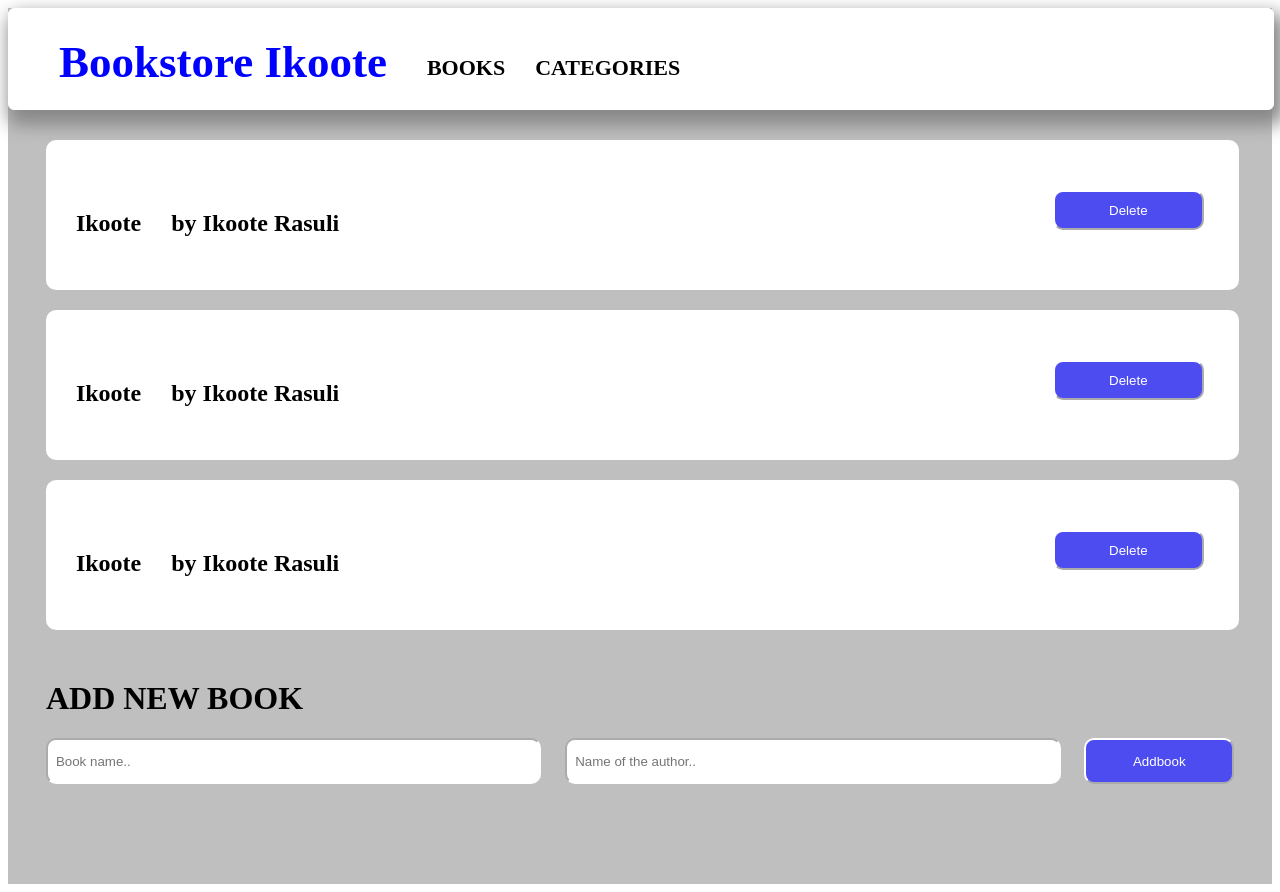
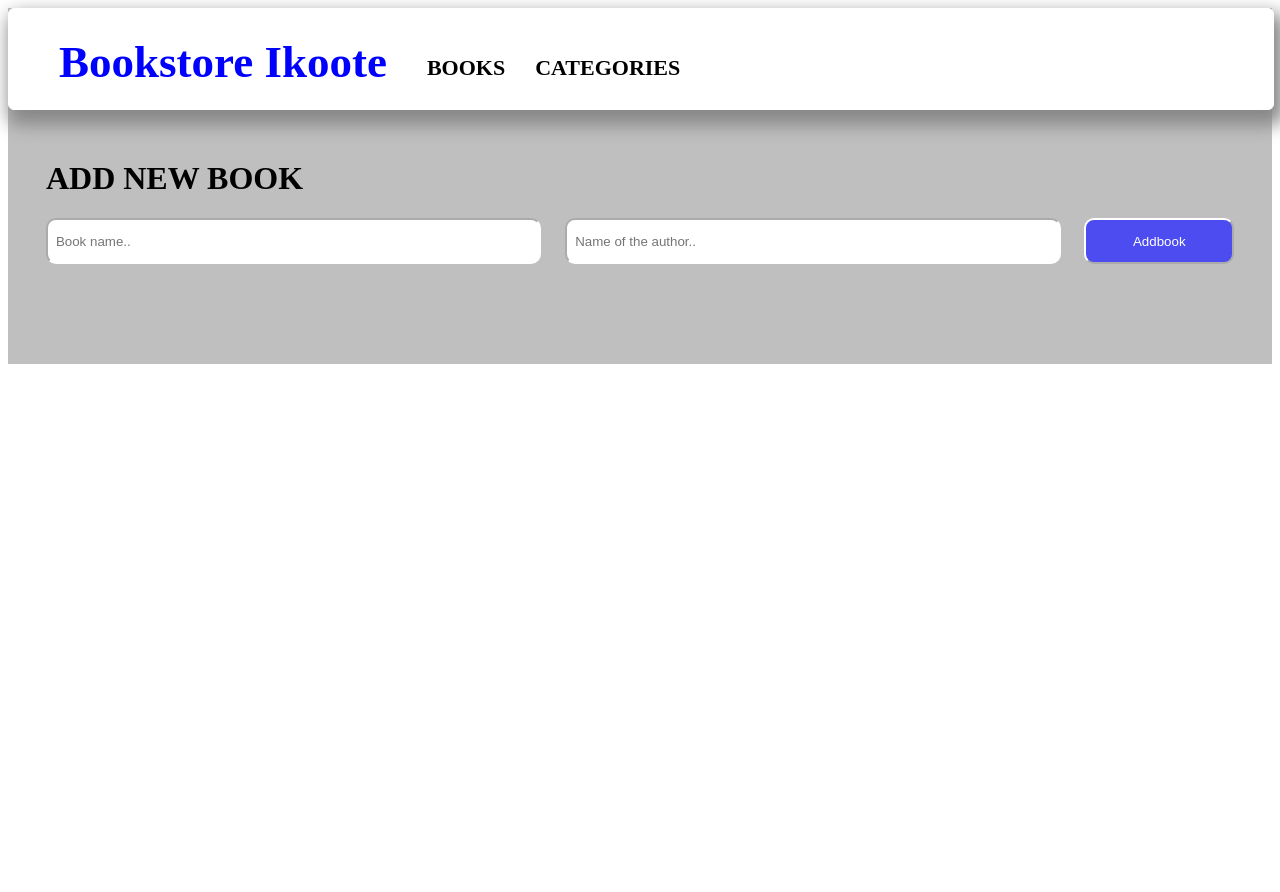
Before and after one commit to ikoote1/bookstore, a React (Create React App) app: page / in a window 1280 px wide. After the commit the page ends 800 px from the top, so only its background shows below. Built offline with nearby package versions, Linux system fonts and the light colour scheme.

Commit message:
working on functionarity

```diff
--- a/src/components/Books.js
+++ b/src/components/Books.js
@@ -1,33 +1,13 @@
+import React from 'react';
 import { useDispatch } from 'react-redux';
-import { removeBook, addBook } from '../redux/books/booksSlice';
+import { addBook } from '../redux/books/booksSlice';
+import book from './book';
 
 const Books = () => {
   const dispatch = useDispatch();
   return (
     <div>
-      <div className="books">
-        <div className="book" id="1">
-          <div>
-            <h2>Ikoote</h2>
-            <h2> by   Ikoote Rasuli</h2>
-          </div>
-          <button type="button" onClick={() => { dispatch(removeBook()); }}>Delete</button>
-        </div>
-        <div className="book" id="2">
-          <div>
-            <h2>Ikoote</h2>
-            <h2> by   Ikoote Rasuli</h2>
-          </div>
-          <button type="button" onClick={() => { dispatch(removeBook()); }}>Delete</button>
-        </div>
-        <div className="book" id="3">
-          <div>
-            <h2>Ikoote</h2>
-            <h2> by   Ikoote Rasuli</h2>
-          </div>
-          <button type="button" onClick={() => { dispatch(removeBook()); }}>Delete</button>
-        </div>
-      </div>
+      <book />
       <div className="form">
         <h1>ADD NEW BOOK</h1>
         <form>
--- /dev/null
+++ b/src/components/book.js
@@ -0,0 +1,30 @@
+import React from "react";
+const book = () => {
+    return(
+        <div className="books">
+        <div className="book" id="1">
+          <div>
+            <h2>Ikoote</h2>
+            <h2> by   Ikoote Rasuli</h2>
+          </div>
+          <button type="button" onClick={() => { dispatch(removeBook()); }}>Delete</button>
+        </div>
+        <div className="book" id="2">
+          <div>
+            <h2>Ikoote</h2>
+            <h2> by   Ikoote Rasuli</h2>
+          </div>
+          <button type="button" onClick={() => { dispatch(removeBook()); }}>Delete</button>
+        </div>
+        <div className="book" id="3">
+          <div>
+            <h2>Ikoote</h2>
+            <h2> by   Ikoote Rasuli</h2>
+          </div>
+          <button type="button" onClick={() => { dispatch(removeBook()); }}>Delete</button>
+        </div>
+    </div>
+    );
+}
+
+export default book
```
